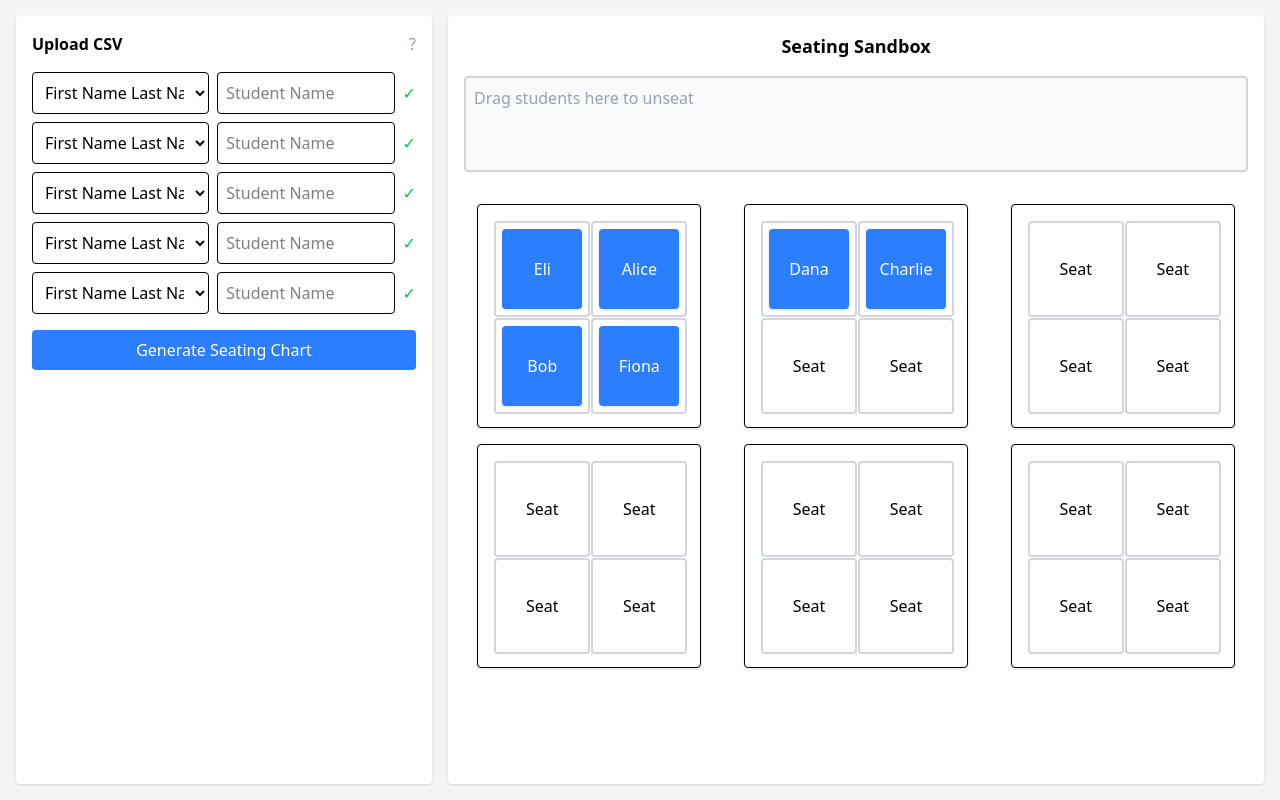
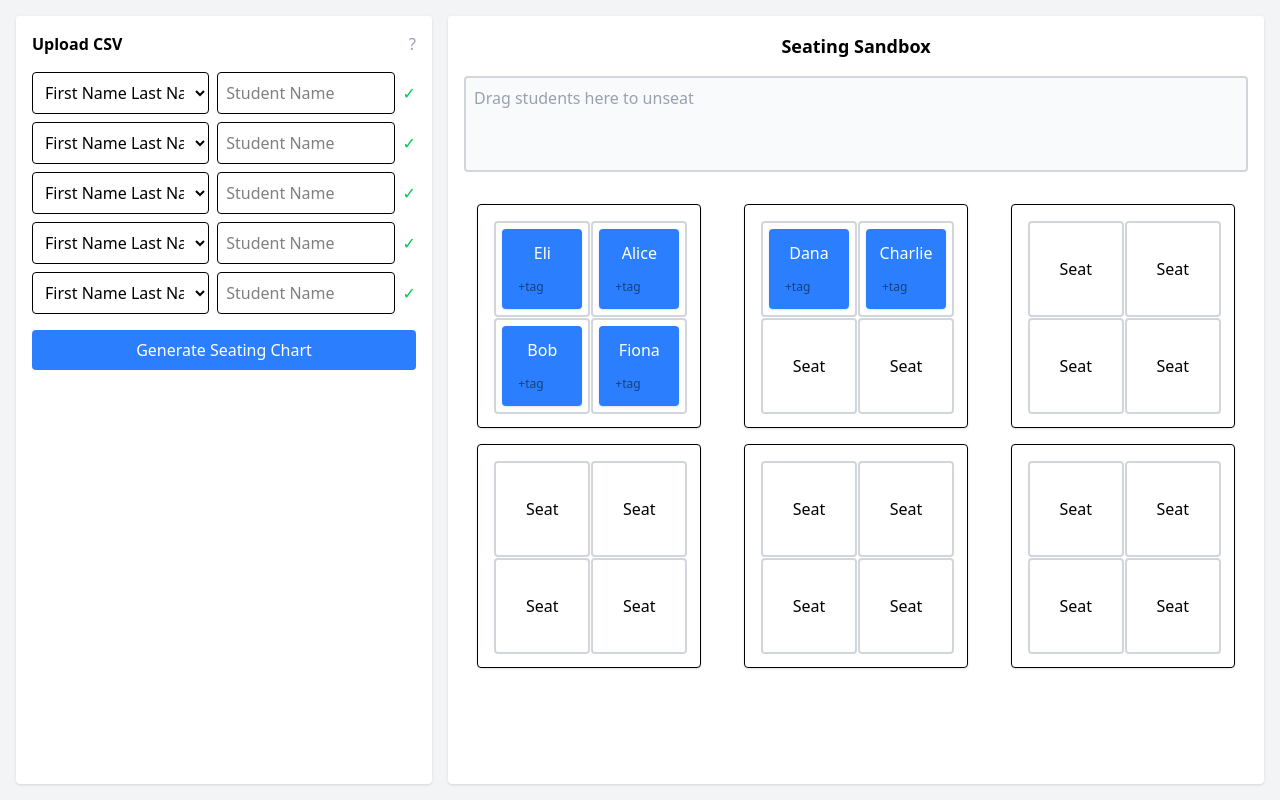
Before and after one commit to veryboi/seating, a React (Vite) app: page / in a window 1280 px wide. Built offline with nearby package versions, Linux system fonts and the light colour scheme.

Commit message:
Integrated add tag option to each student

```diff
--- a/src/App.jsx
+++ b/src/App.jsx
@@ -9,24 +9,73 @@ import {
 import "./App.css";
 import "./index.css";
 
+// /****************************
+//  * DRAGGABLE STUDENT CARD
+//  ***************************/
+// function DraggableStudent({ id }) {
+//   const { attributes, listeners, setNodeRef, transform } = useDraggable({ id });
+//   const style = transform
+//     ? { transform: `translate(${transform.x}px, ${transform.y}px)` }
+//     : undefined;
+
+//   return (
+//     <div
+//       ref={setNodeRef}
+//       {...listeners}
+//       {...attributes}
+//       className="w-20 h-20 bg-blue-500 text-white flex items-center justify-center rounded shadow select-none"
+//       style={style}
+//     >
+//       {id}
+//     </div>
+//   );
+// }
+
 /****************************
- * DRAGGABLE STUDENT CARD
+ * DRAGGABLE STUDENT CARD (with tags)
  ***************************/
-function DraggableStudent({ id }) {
+function DraggableStudent({ id, tags = [], onAddTag }) {
   const { attributes, listeners, setNodeRef, transform } = useDraggable({ id });
   const style = transform
     ? { transform: `translate(${transform.x}px, ${transform.y}px)` }
     : undefined;
+
+  // Local state for new tag input
+  const [tagInput, setTagInput] = React.useState("");
 
   return (
     <div
       ref={setNodeRef}
       {...listeners}
       {...attributes}
-      className="w-20 h-20 bg-blue-500 text-white flex items-center justify-center rounded shadow select-none"
+      className="w-20 h-20 bg-blue-500 text-white flex flex-col items-center justify-center rounded shadow select-none p-1"
       style={style}
     >
-      {id}
+      <div>{id}</div>
+      <div className="flex flex-wrap gap-1 mt-1">
+        {tags.map((tag, i) => (
+          <span key={i} className="bg-green-300 text-xs px-1 rounded">{tag}</span>
+        ))}
+      </div>
+      {onAddTag && (
+        <form
+          onSubmit={e => {
+            e.preventDefault();
+            if (tagInput.trim()) {
+              onAddTag(id, tagInput.trim());
+              setTagInput("");
+            }
+          }}
+          className="mt-1"
+        >
+          <input
+            className="text-xs text-black rounded px-1 w-14"
+            value={tagInput}
+            onChange={e => setTagInput(e.target.value)}
+            placeholder="+tag"
+          />
+        </form>
+      )}
     </div>
   );
 }
@@ -34,7 +83,7 @@ function DraggableStudent({ id }) {
 /****************************
  * DROPPABLE SEAT CELL
  ***************************/
-function Seat({ id, occupant }) {
+function Seat({ id, occupant, tags, onAddTag }) {
   const { setNodeRef, isOver } = useDroppable({ id });
   const borderColor = isOver ? "border-green-500" : "border-gray-300";
 
@@ -43,7 +92,11 @@ function Seat({ id, occupant }) {
       ref={setNodeRef}
       className={`w-24 h-24 border-2 rounded flex items-center justify-center ${borderColor}`}
     >
-      {occupant ? <DraggableStudent id={occupant} /> : "Seat"}
+      {occupant ? (
+        <DraggableStudent id={occupant} tags={tags} onAddTag={onAddTag} />
+      ) : (
+        "Seat"
+      )}
     </div>
   );
 }
@@ -51,7 +104,7 @@ function Seat({ id, occupant }) {
 /****************************
  * UNSEATED STUDENT POOL – NOW INSIDE MAIN GRID
  ***************************/
-function StudentPool({ students }) {
+function StudentPool({ students, studentTags, onAddTag }) {
   const { setNodeRef, isOver } = useDroppable({ id: "pool" });
 
   return (
@@ -65,7 +118,12 @@ function StudentPool({ students }) {
         <span className="text-gray-400">Drag students here to unseat</span>
       )}
       {students.map((s) => (
-        <DraggableStudent key={s} id={s} />
+        <DraggableStudent
+          key={s}
+          id={s}
+          tags={studentTags[s] || []}
+          onAddTag={onAddTag}
+        />
       ))}
     </div>
   );
@@ -119,6 +177,17 @@ export default function App() {
 
   const [seatMap, setSeatMap] = useState(generateSeatMap);
   const [unseated, setUnseated] = useState([]); // pool starts empty
+
+// NEW: tags state for each student
+  const [studentTags, setStudentTags] = useState({});
+
+  // Handler to add a tag to a student
+  const handleAddTag = (studentId, tag) => {
+    setStudentTags(prev => ({
+      ...prev,
+      [studentId]: prev[studentId] ? [...prev[studentId], tag] : [tag],
+    }));
+  };
 
   /**
    * HELPERS
@@ -178,7 +247,16 @@ export default function App() {
     >
       {Array.from({ length: 4 }).map((_, seatIdx) => {
         const seatId = `table-${tableIdx}-seat-${seatIdx}`;
-        return <Seat key={seatId} id={seatId} occupant={seatMap[seatId]} />;
+        const occupant = seatMap[seatId];
+        return (
+          <Seat
+            key={seatId}
+            id={seatId}
+            occupant={occupant}
+            tags={occupant ? studentTags[occupant] || [] : []}
+            onAddTag={handleAddTag}
+          />
+        );
       })}
     </div>
   );
```
